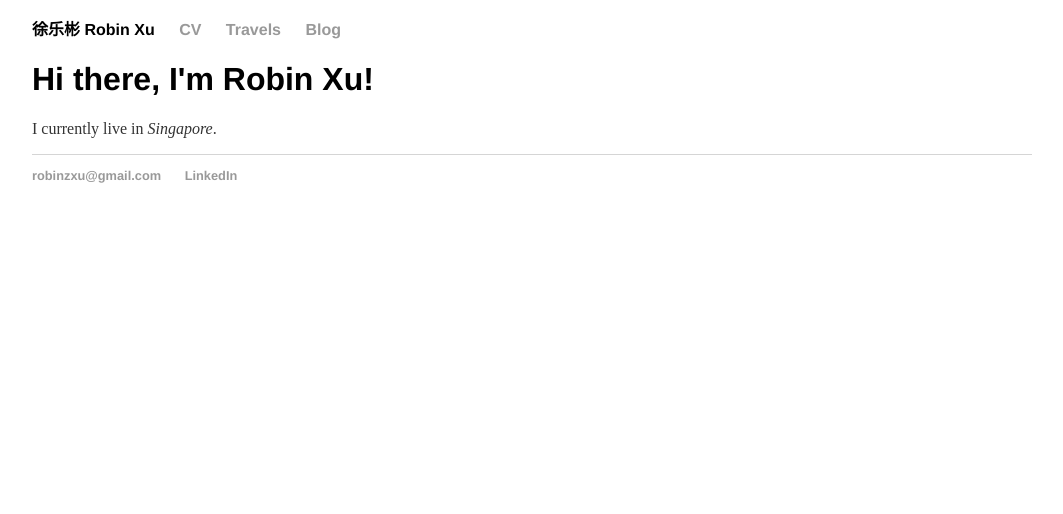
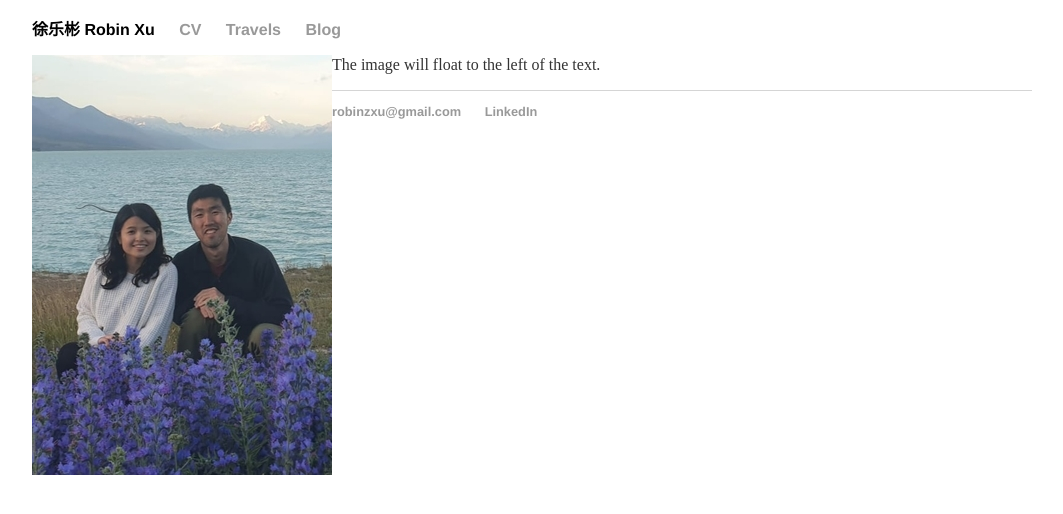
Before and after one commit to robinzxu/robinzxu.github.io, a Jekyll site: the page built from index.html, in a window 1280 px wide. Shown: the top 514 px of the page, without its empty margins (108-1171 px from the left). Built offline with Jekyll 4.4.1, drawn with Linux system fonts in a browser that asks for light colours.

Commit message:
Update index.html

```diff
--- a/index.html
+++ b/index.html
@@ -2,7 +2,10 @@
 layout: default
 title: Home
 ---
-<div class="blurb">
-	<h1>Hi there, I'm Robin Xu!</h1>
-	<p>I currently live in <em>Singapore</em>.</p>
-</div><!-- /.blurb -->
+
+<!-- <div class="blurb">
+	<p>Hi There, I'm Robin Xu. I currently live in <em>Singapore</em>.</p>
+</div> -->
+
+<p><img src="robin-and-keisha-nz.jpg" alt="Robin and Keisha in New Zealand. December 2019." style="float:left;width:300px;height:420px;">
+The image will float to the left of the text.</p>
```
